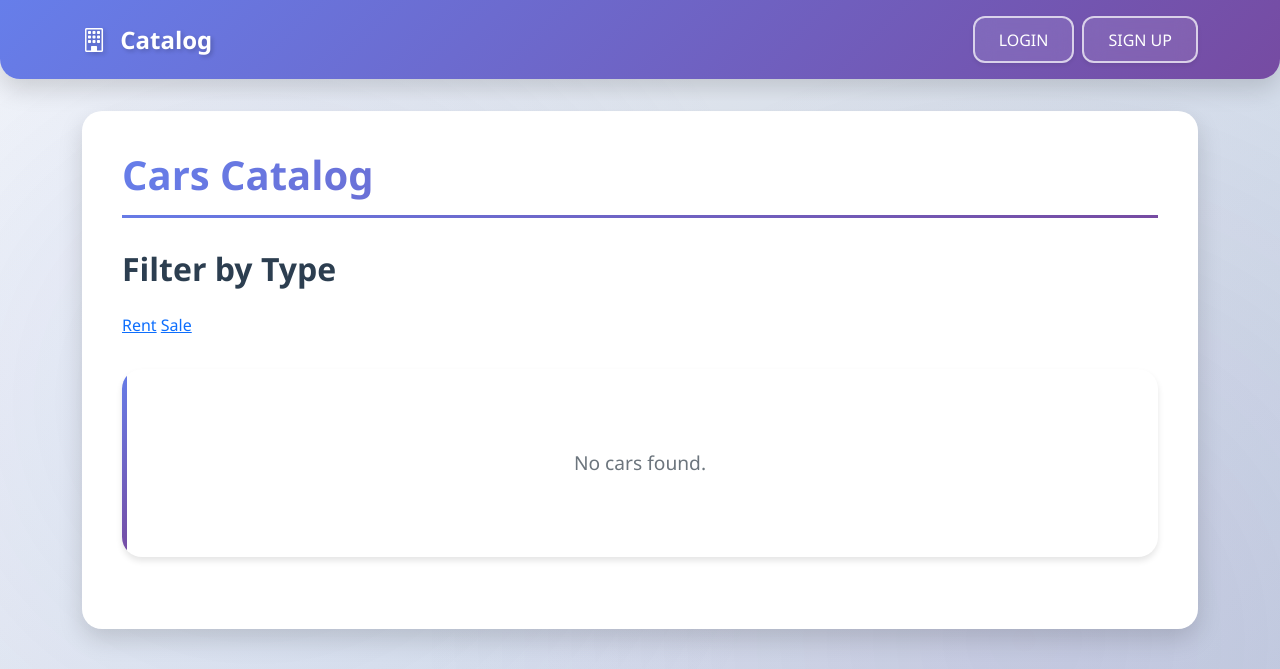
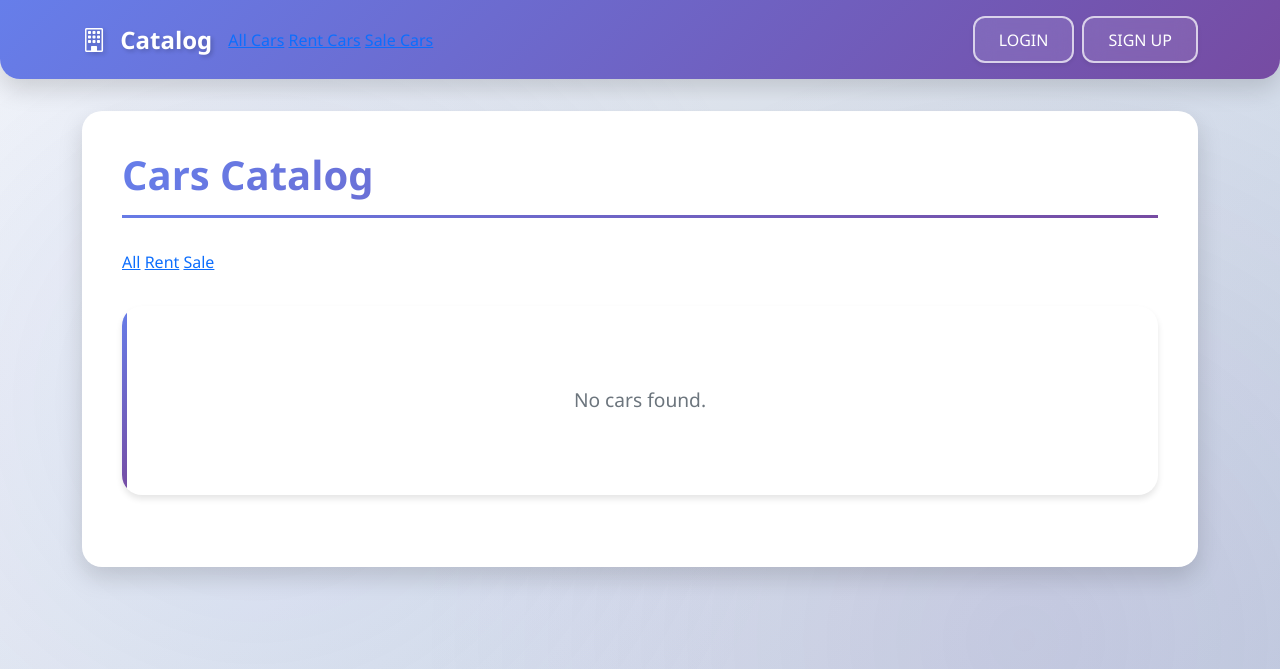
Before and after one commit to kateus1988-ship-it/Diplom_project, a Django app: page / in a window 1280 px wide. Shown: the top 669 px of the page. Run offline with Django 5.2, Linux system fonts and the light colour scheme; data that the repository does not hold is empty.

Commit message:
Add code html

```diff
--- a/cars/templates/base.html
+++ b/cars/templates/base.html
@@ -1585,6 +1585,13 @@
             <i class="bi bi-building"></i>
             Catalog
         </a>
+        <header>
+            <nav>
+                <a href="{% url 'cars:cars_list' %}">All Cars</a>
+                <a href="{% url 'cars:cars_list' %}?type=rent">Rent Cars</a>
+                <a href="{% url 'cars:cars_list' %}?type=sale">Sale Cars</a>
+            </nav>
+        </header>
 
 
       <button class="navbar-toggler" type="button" data-bs-toggle="collapse" data-bs-target="#navbarNav">
--- a/cars/templates/cars_list.html
+++ b/cars/templates/cars_list.html
@@ -4,7 +4,7 @@
 	<h1>Cars Catalog</h1>
 
     <div>
-    <h2>Filter by Type</h2>
+    <a href="{% url 'cars:cars_list' %}">All</a>
     <a href="{% url 'cars:cars_list' %}?type=rent">Rent</a>
     <a href="{% url 'cars:cars_list' %}?type=sale">Sale</a>
     </div>
```
